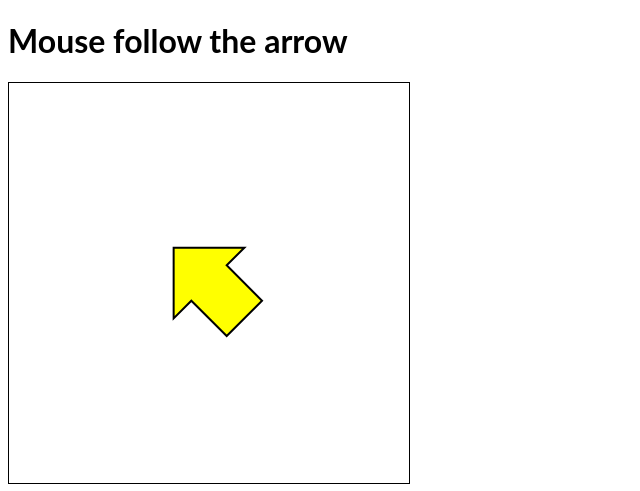
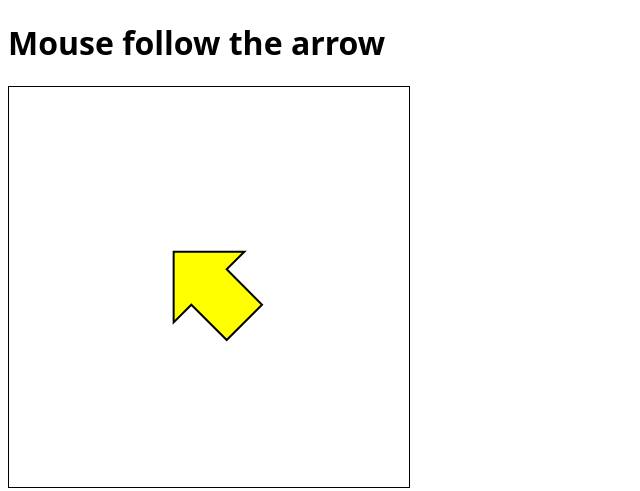
Before and after one commit to antonioJASR/html5-animation, a plain HTML site: page examples/01-rotate-to-mouse.html in a window 1280 px wide. Shown: the whole page, without its empty margins (0-640 px from the left). Drawn offline with Linux system fonts and the light colour scheme.

Commit message:
Change default font style

```diff
--- a/style.css
+++ b/style.css
@@ -1,6 +1,5 @@
-h1,
-h2 {
-  font-family: Lato;
+html, body {
+  font-family: system-ui, -apple-system, BlinkMacSystemFont, 'Segoe UI', Roboto, Oxygen, Ubuntu, Cantarell, 'Open Sans', 'Helvetica Neue', sans-serif;
 }
 
 canvas {
```
